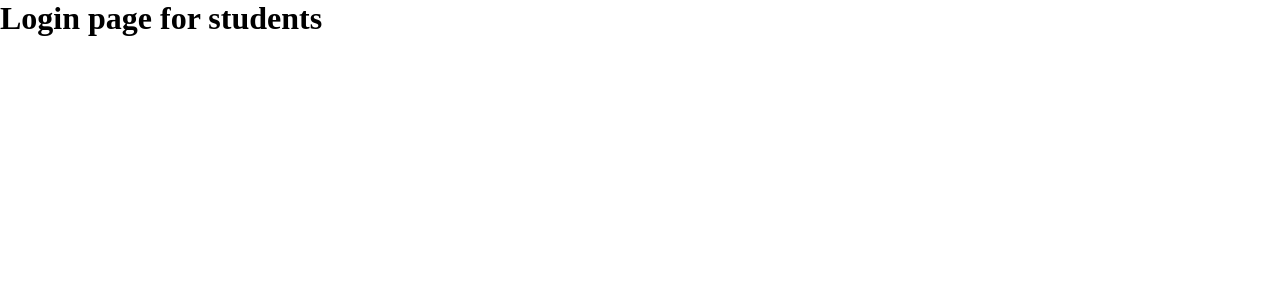
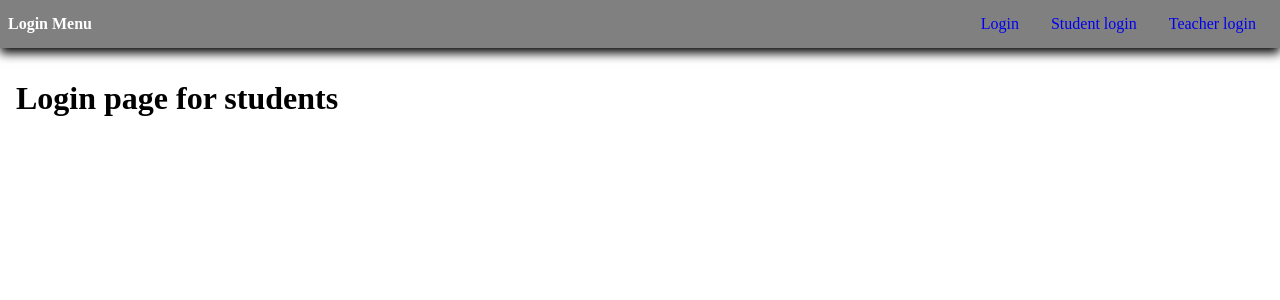
Before and after one commit to Nikhil1254/learn_nextjs, a Next.js app: page /login/loginstudent in a window 1280 px wide. Shown: the top 300 px of the page. Built offline with nearby package versions, Linux system fonts and the light colour scheme.

Commit message:
added common layout for login route

```diff
--- /dev/null
+++ b/src/app/login/layout.js
@@ -0,0 +1,19 @@
+import Link from "next/link";
+import './login.css';
+
+export default function Layout({ children }) {
+
+    return <>
+        <nav>
+            <h4>Login Menu</h4>
+            <ul>
+                <li><Link href="/login">Login</Link></li>
+                <li><Link href="/login/loginstudent">Student login</Link></li>
+                <li><Link href="/login/loginteacher">Teacher login</Link></li>
+            </ul>
+        </nav>
+        <div className="container">
+            {children}
+        </div>
+    </>
+}
--- /dev/null
+++ b/src/app/login/login.css
@@ -0,0 +1,41 @@
+nav {
+    display: flex;
+    justify-content: space-between;
+    height: 3rem;
+    background-color: grey;
+    align-items: center;
+    box-shadow: 0 5px 10px 0;
+    margin-bottom: 1rem;
+}
+
+.container{
+    padding : 1rem;
+}
+
+
+nav ul {
+    display: flex;
+    gap: 1rem;
+    list-style-type: none;
+}
+
+nav :last-child {
+    padding-right: 0.5rem;
+}
+
+nav :first-child {
+    padding-left: 0.5rem;
+}
+
+nav h4 {
+    color: white;
+}
+
+nav a {
+    text-decoration: none;
+}
+
+nav ul a:hover {
+    text-decoration: underline;
+    color: white;
+}
```
